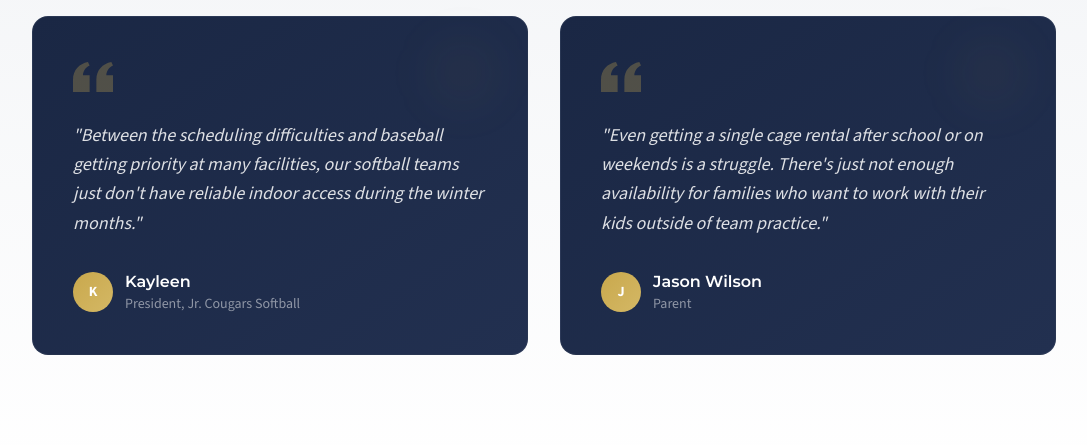
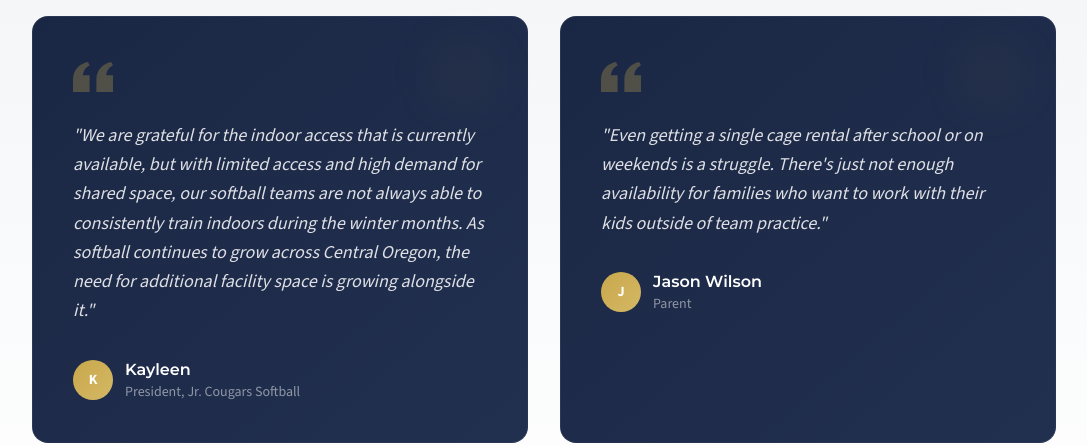
Before and after one commit to kcloud99/bpl_website, a React (Vite) app in the folder bpl-website/: page / in a window 1280 px wide. Shown: the part 7420-7865 px from the top of the page, without its empty margins (96-1183 px from the left). Built offline with nearby package versions, Linux system fonts and the light colour scheme; no server answers.

Commit message:
quote update

```diff
--- a/bpl-website/src/pages/Home.jsx
+++ b/bpl-website/src/pages/Home.jsx
@@ -439,7 +439,7 @@ export default function Home() {
           <div className="grid grid-cols-1 md:grid-cols-2 gap-8 max-w-5xl mx-auto">
             {[
               {
-                quote: "Between the scheduling difficulties and baseball getting priority at many facilities, our softball teams just don't have reliable indoor access during the winter months.",
+                quote: "We are grateful for the indoor access that is currently available, but with limited access and high demand for shared space, our softball teams are not always able to consistently train indoors during the winter months. As softball continues to grow across Central Oregon, the need for additional facility space is growing alongside it.",
                 name: 'Kayleen',
                 title: 'President, Jr. Cougars Softball',
               },
```
